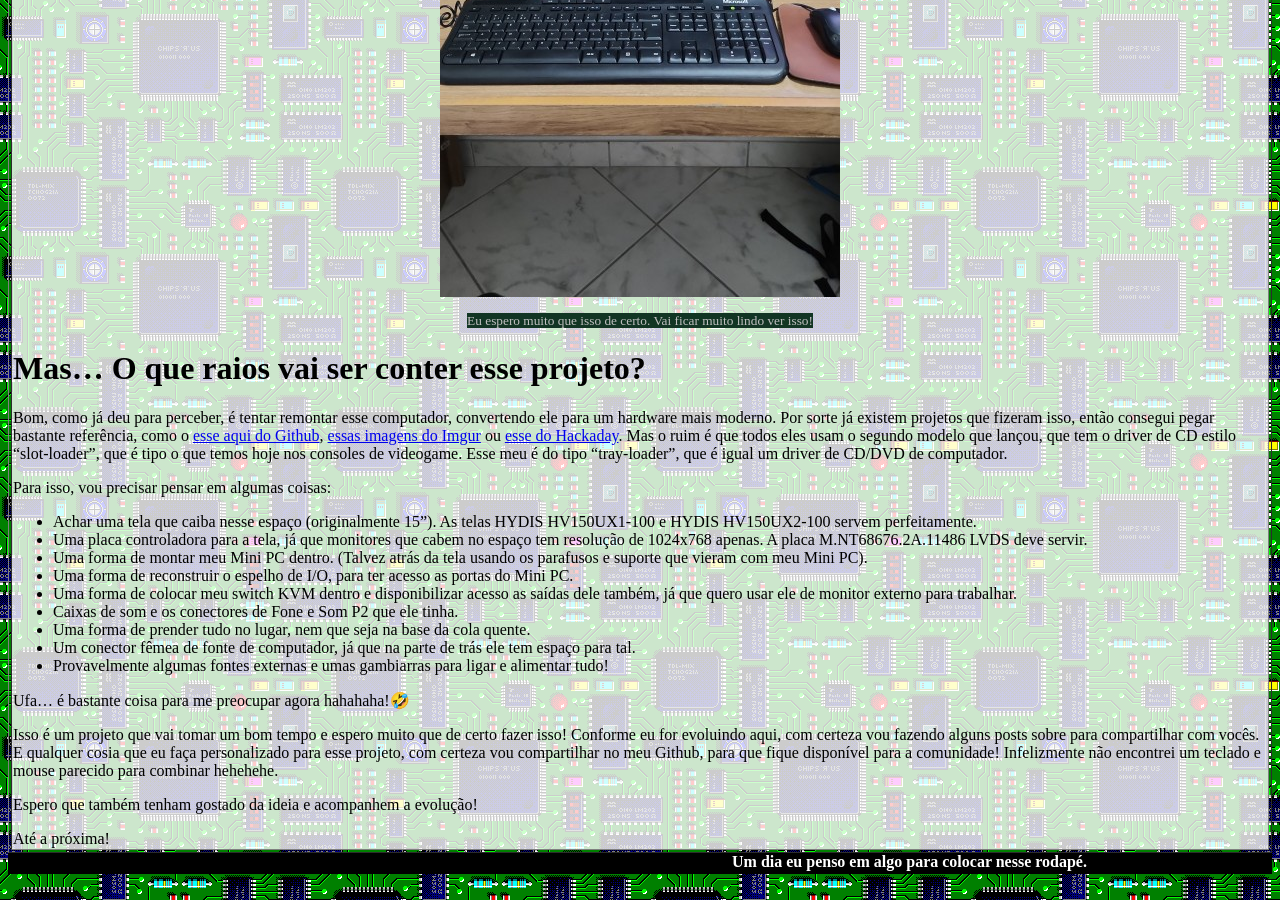
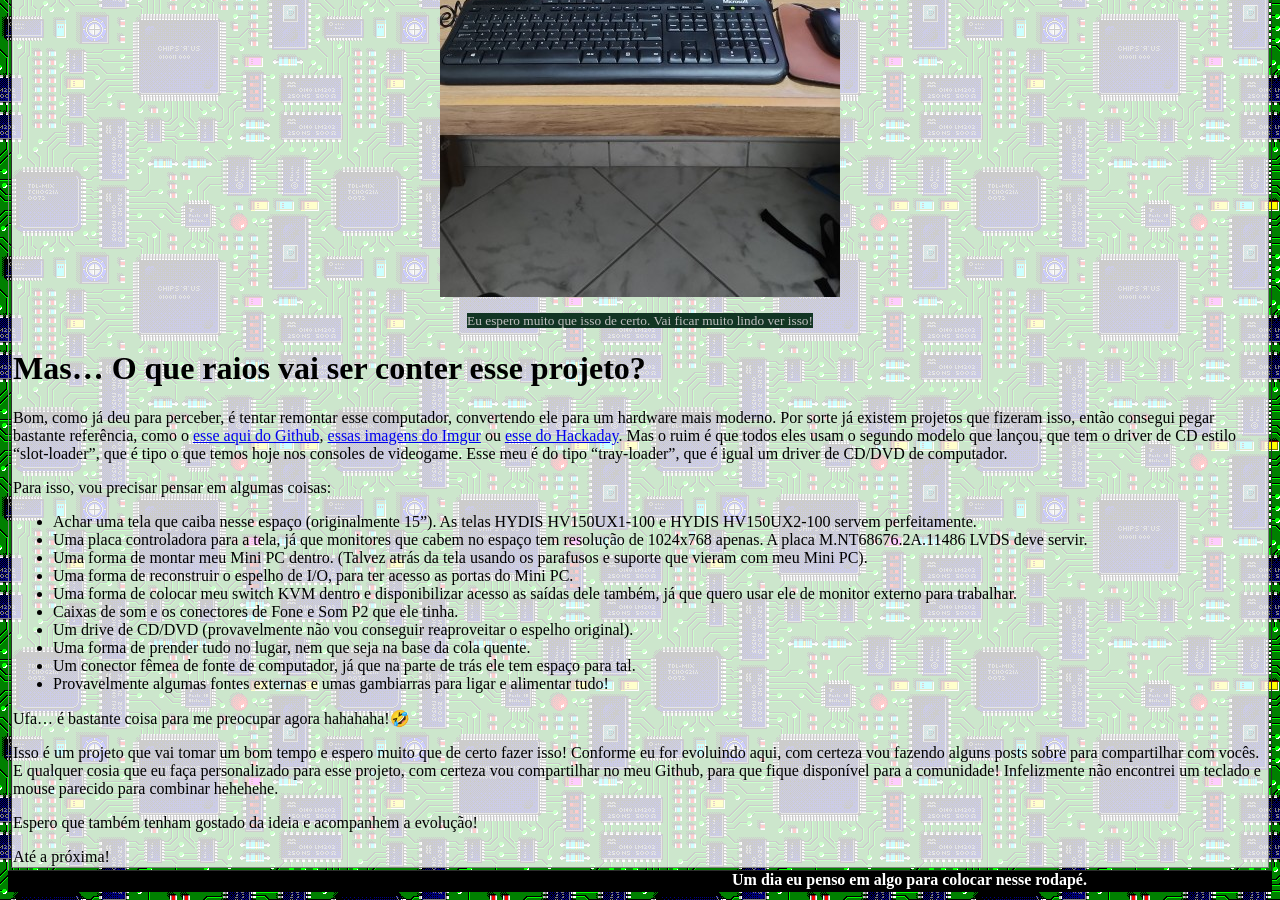
Before and after one commit to zenaror/zenaror.neocities.org, a Jekyll site: the page built from _posts/2025-10-30-novo-projeto-a-caminho.md, in a window 1280 px wide and 900 px high, scrolled down 2728 px. Built offline with Jekyll 4.4.1, drawn with Linux system fonts in a browser that asks for light colours.

Commit message:
Update 2025-10-30-novo-projeto-a-caminho.md

```diff
--- a/_posts/2025-10-30-novo-projeto-a-caminho.md
+++ b/_posts/2025-10-30-novo-projeto-a-caminho.md
@@ -74,6 +74,7 @@ Para isso, vou precisar pensar em algumas coisas:
 - Uma forma de reconstruir o espelho de I/O, para ter acesso as portas do Mini PC.
 - Uma forma de colocar meu switch KVM dentro e disponibilizar acesso as saídas dele também, já que quero usar ele de monitor externo para trabalhar.
 - Caixas de som e os conectores de Fone e Som P2 que ele tinha.
+- Um drive de CD/DVD (provavelmente não vou conseguir reaproveitar o espelho original).
 - Uma forma de prender tudo no lugar, nem que seja na base da cola quente.
 - Um conector fêmea de fonte de computador, já que na parte de trás ele tem espaço para tal.
 - Provavelmente algumas fontes externas e umas gambiarras para ligar e alimentar tudo!
```
